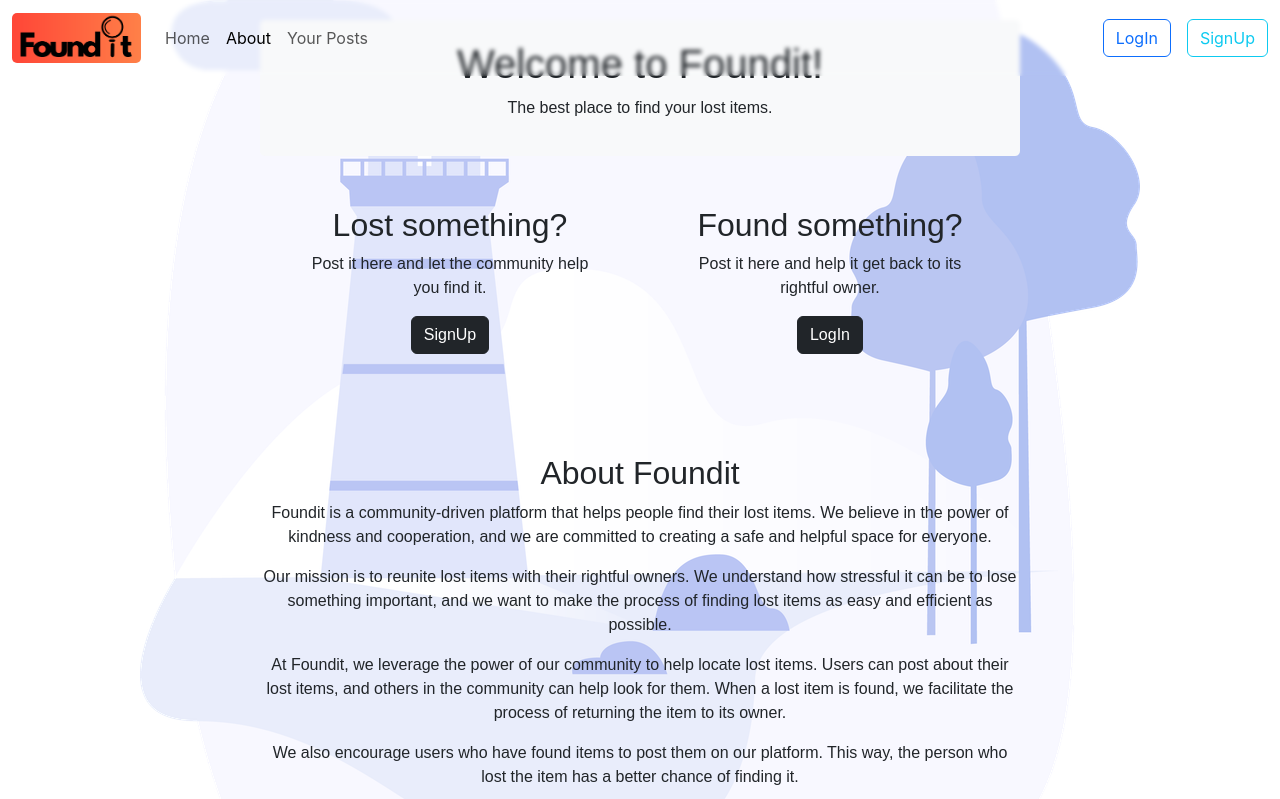
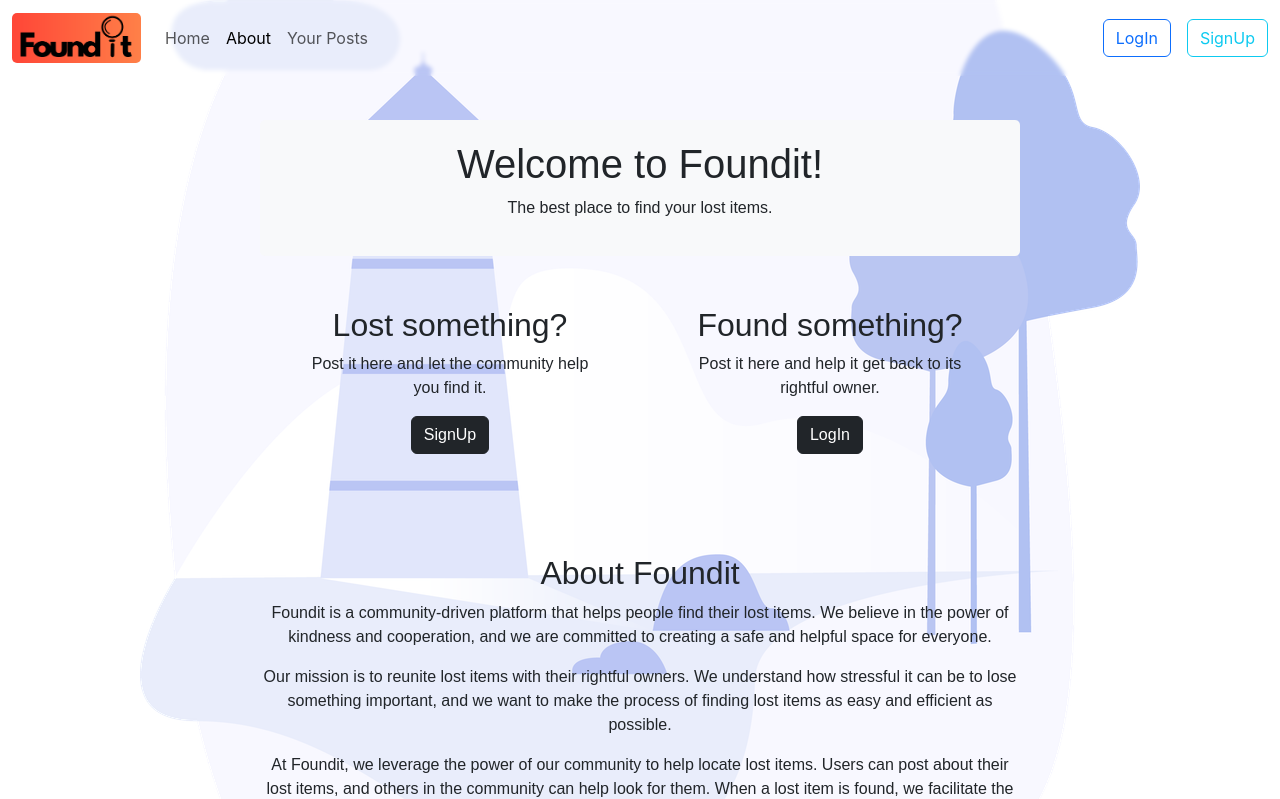
Before and after one commit to BeastAbhi/foundit_frontend, a React (Create React App) app: page /about in a window 1280 px wide. Shown: the top 799 px of the page. Built offline with nearby package versions, Linux system fonts and the light colour scheme; no server answers.

Commit message:
v0.0.1.1

```diff
--- a/src/components/About.js
+++ b/src/components/About.js
@@ -10,7 +10,7 @@ function About() {
         margin: '0 auto',
         maxWidth: '800px',
         padding: '20px',
-        top:"100px"
+        marginTop:"100px"
     },
     header: {
         backgroundColor: '#f8f9fa',
```
